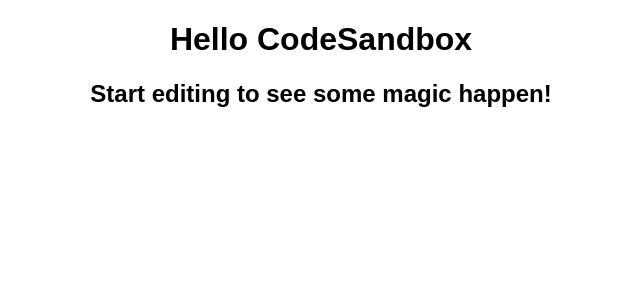
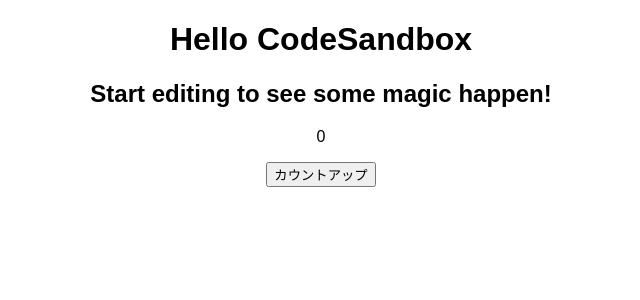
Before and after one commit to hira0448/lesson_react2, a React (Create React App) app: page / in a window 1280 px wide. Shown: the top 300 px of the page, without its empty margins (319-959 px from the left). Built offline with nearby package versions, Linux system fonts and the light colour scheme.

Commit message:
理解度の確認 useStateを使用したカウントアップボタンを押下する度に再レンダリングが行われていることを確認

```diff
--- a/src/App.js
+++ b/src/App.js
@@ -1,10 +1,21 @@
+import { useState } from "react";
 import "./styles.css";
 
 export default function App() {
+  console.log("App");
+
+  const [count, setCount] = useState(0);
+
+  const onClickCountUp = () => {
+    setCount(count + 1);
+  };
+
   return (
     <div className="App">
       <h1>Hello CodeSandbox</h1>
       <h2>Start editing to see some magic happen!</h2>
+      <p>{count}</p>
+      <button onClick={onClickCountUp}>カウントアップ</button>
     </div>
   );
 }
```
